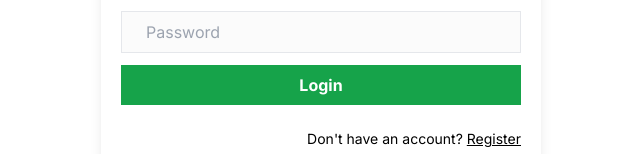
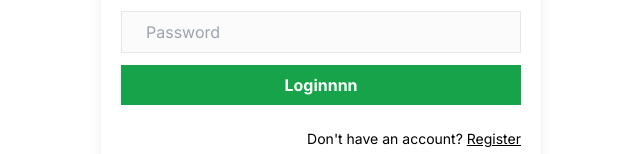
Before and after one commit to Usitha123/nextapp, a Next.js app: page / in a window 1280 px wide. Shown: the part 367-521 px from the top of the page, without its empty margins (319-959 px from the left). Built offline with nearby package versions, Linux system fonts and the light colour scheme; no server answers.

Commit message:
Update LoginForm.jsx

```diff
--- a/components/LoginForm.jsx
+++ b/components/LoginForm.jsx
@@ -51,7 +51,7 @@ export default function LoginForm() {
             placeholder="Password"
           />
           <button className="px-6 py-2 font-bold text-white bg-green-600 cursor-pointer">
-            Login
+            Loginnnn
           </button>
           {error && (
             <div className="px-3 py-1 mt-2 text-sm text-white bg-red-500 rounded-md w-fit">
```
